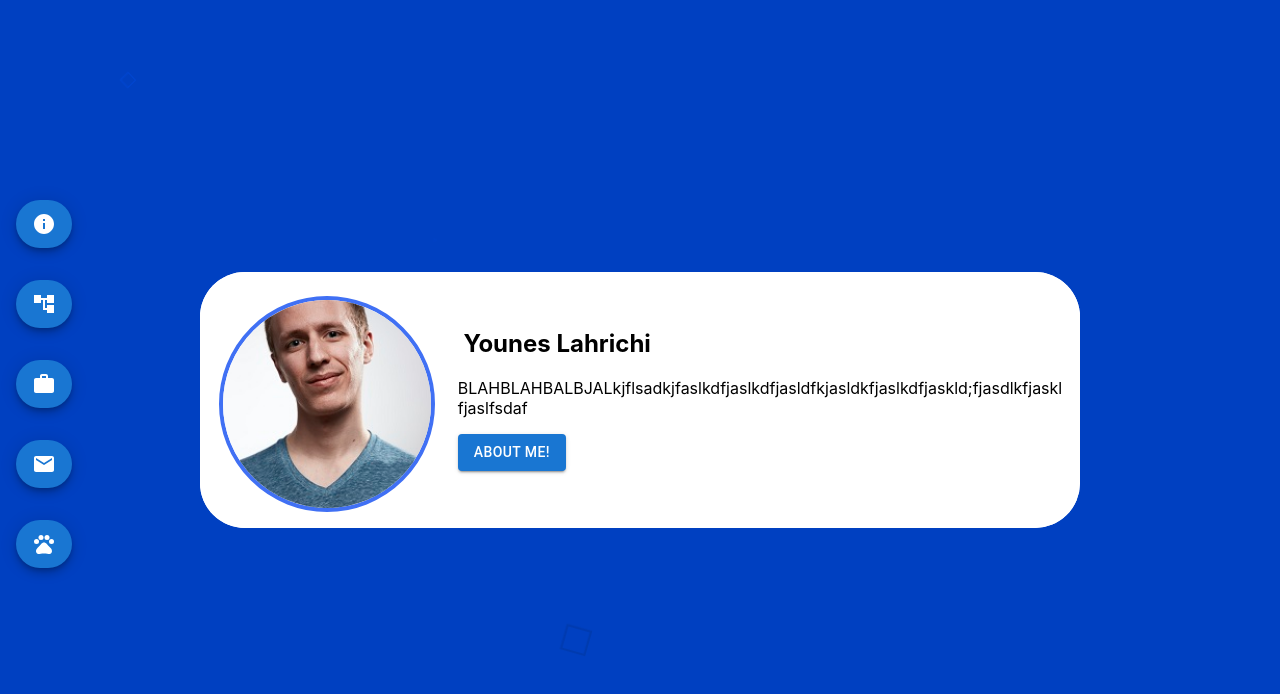
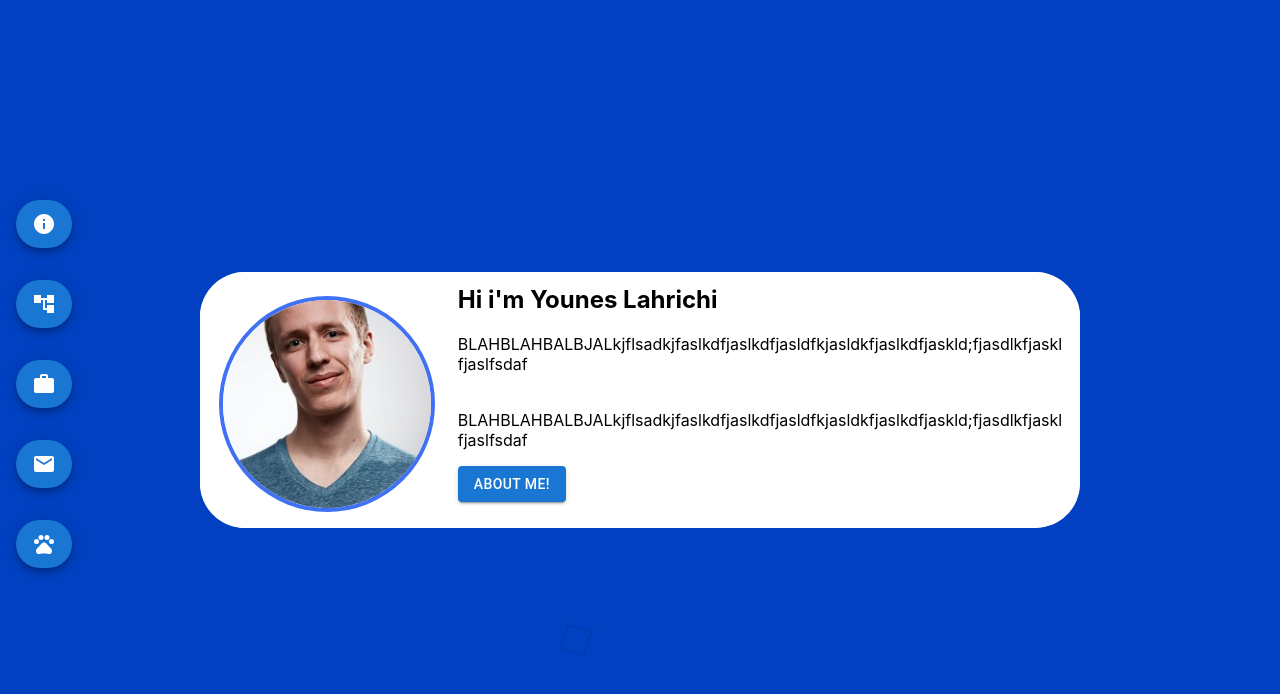
Before and after one commit to YounesLahrichi/Portfolio, a React (Create React App) app in the folder my-app/: page / in a window 1280 px wide. Shown: the top 694 px of the page. Built offline with nearby package versions, Linux system fonts and the light colour scheme.

Commit message:
edited card

```diff
--- a/my-app/src/components/StartPageInfoCard.jsx
+++ b/my-app/src/components/StartPageInfoCard.jsx
@@ -17,7 +17,8 @@ function StartPageInfoCard(){
                 </div>
             </div>
             <div className = "CardContent">
-                    <h2 className = "Name"> Younes Lahrichi</h2>
+                    <h2 className = "Name">Hi i'm Younes Lahrichi</h2>
+                    <p className = "Description"> BLAHBLAHBALBJALkjflsadkjfaslkdfjaslkdfjasldfkjasldkfjaslkdfjaskld;fjasdlkfjasklfjaslfsdaf</p>
                     <p className = "Description"> BLAHBLAHBALBJALkjflsadkjfaslkdfjaslkdfjasldfkjasldkfjaslkdfjaskld;fjasdlkfjasklfjaslfsdaf</p>
                     <Button
                     variant="contained"
--- a/my-app/src/components/components.css
+++ b/my-app/src/components/components.css
@@ -37,6 +37,7 @@
 
 .CardContent{
     width: 70%;
+    height: 90%;
     float: right;
     white-space: pre-wrap;
     word-wrap: break-word;
```
